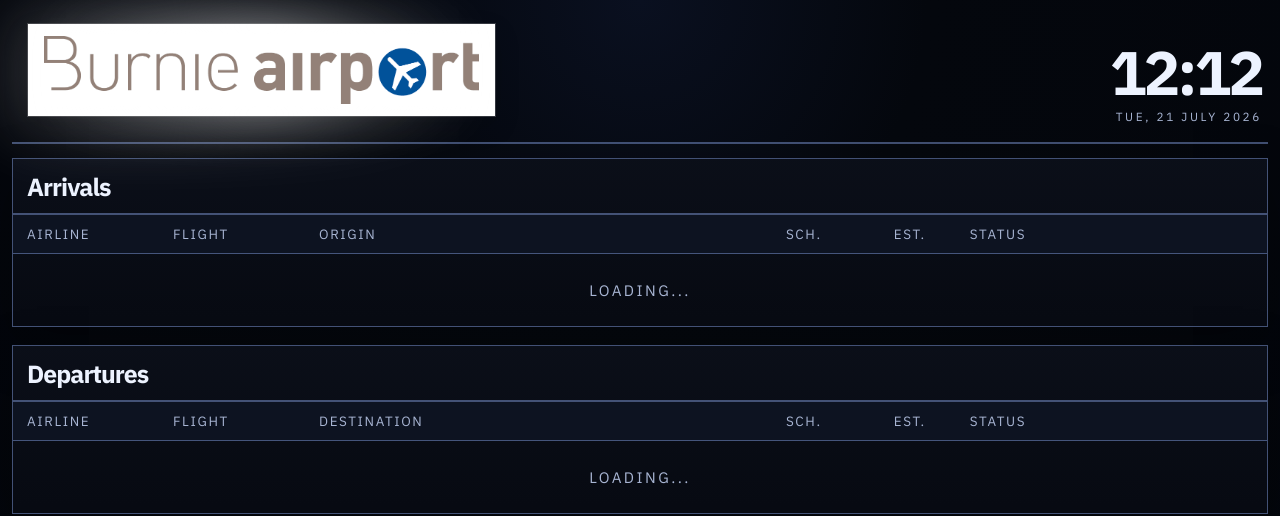
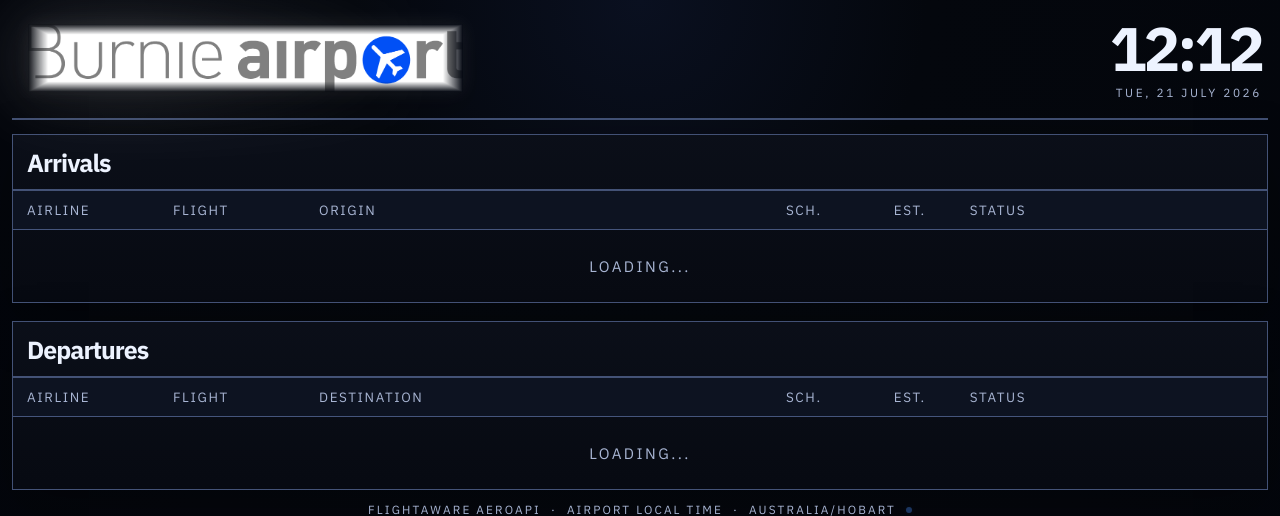
Before and after one commit to Elpho910/FR_Dashboard, a Flask app: page / in a window 1280 px wide. Shown: the top 516 px of the page. Run offline with Flask 3, Linux system fonts and the light colour scheme; data comes from the database, SQL or seed files in the repository; data that the repository does not hold is empty.

Commit message:
css tweaks

```diff
--- a/static/css/board.css
+++ b/static/css/board.css
@@ -55,11 +55,11 @@ body {
 
 .board-brand-glow {
   position: absolute;
-  inset: -10px -18px -12px -12px;
-  border-radius: 28px;
-  background: radial-gradient(circle at 26% 50%, rgba(255, 255, 255, 0.28), rgba(255, 255, 255, 0.12) 42%, rgba(255, 255, 255, 0.03) 68%, transparent 86%);
+  inset: -8px -14px -10px -10px;
+  border-radius: 34px;
+  background: radial-gradient(circle at 24% 50%, rgba(255, 255, 255, 0.18), rgba(255, 255, 255, 0.08) 44%, rgba(255, 255, 255, 0.02) 70%, transparent 88%);
   filter: blur(30px);
-  opacity: 0.9;
+  opacity: 0.75;
   pointer-events: none;
 }
 
@@ -68,23 +68,13 @@ body {
   z-index: 1;
   width: fit-content;
   max-width: 100%;
-  padding: 12px 16px;
-  background: #ffffff;
-  box-shadow:
-    0 0 0 1px rgba(255, 255, 255, 0.18),
-    0 10px 24px rgba(0, 0, 0, 0.16);
+  padding: 0;
+  background: transparent;
+  box-shadow: none;
 }
 
 .board-brand-frame::before {
-  content: '';
-  position: absolute;
-  inset: -18px -22px;
-  border-radius: 28px;
-  background: radial-gradient(circle at 50% 50%, rgba(255, 255, 255, 0.34), rgba(255, 255, 255, 0.12) 48%, rgba(255, 255, 255, 0.03) 72%, transparent 88%);
-  filter: blur(18px);
-  opacity: 0.95;
-  z-index: -1;
-  pointer-events: none;
+  content: none;
 }
 
 .board-brand-logo {
@@ -94,11 +84,11 @@ body {
   max-width: 100%;
   height: auto;
   display: block;
-  background: #ffffff;
+  background: transparent;
   box-shadow:
-    0 0 0 2px rgba(255, 255, 255, 0.96),
-    0 0 18px rgba(255, 255, 255, 0.16);
-  filter: saturate(0.98) brightness(1.01);
+    0 12px 30px rgba(0, 0, 0, 0.16),
+    0 0 18px rgba(255, 255, 255, 0.08);
+  filter: saturate(0.99) brightness(1.01);
 }
 
 .clock-panel {
@@ -371,7 +361,7 @@ body {
   }
 
   .board-brand-frame {
-    padding: 10px 12px;
+    padding: 0;
   }
 
   .board-brand-logo {
--- a/templates/index.html
+++ b/templates/index.html
@@ -17,7 +17,7 @@
         <div class="board-brand-frame">
           <img
             class="board-brand-logo"
-            src="{{ url_for('static', filename='logos/Burnie_Airport.jpg') }}"
+            src="{{ url_for('static', filename='logos/Burnie_Airport_soft.png') }}"
             alt="Burnie Airport"
           />
         </div>
```
Also changed, not shown: static/logos/Burnie_Airport_soft.png (added).
